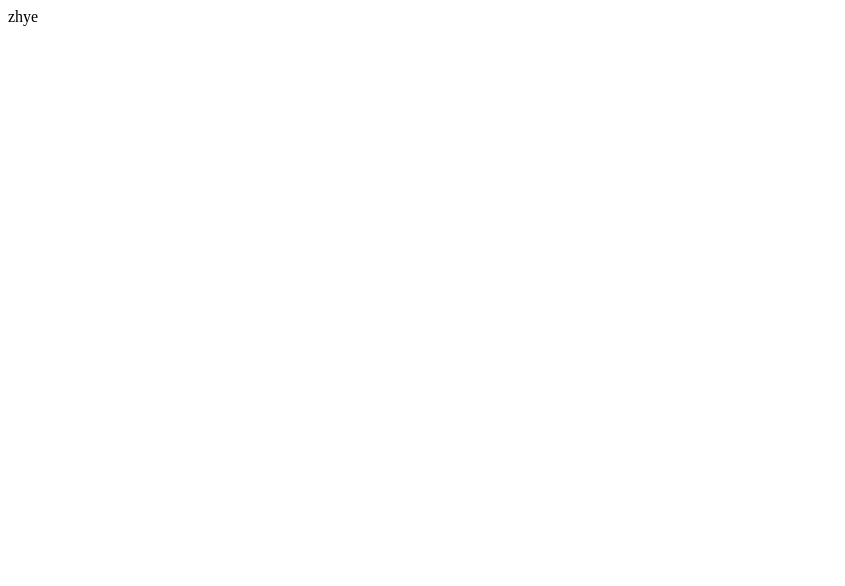
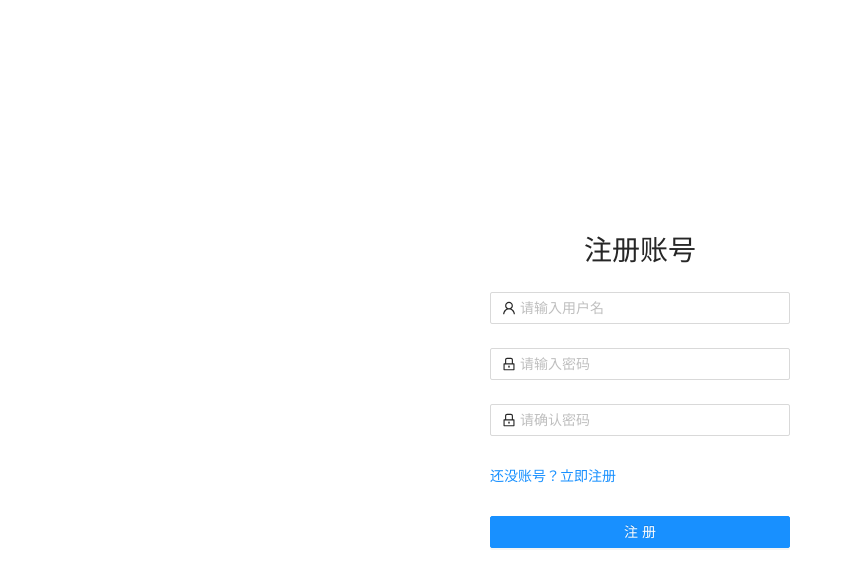
Before and after one commit to Kaizone/react-pingtai, a React (Create React App) app: page /register in a window 1280 px wide. Shown: the top 586 px of the page, without its empty margins (0-845 px from the left). Built offline with nearby package versions, Linux system fonts and the light colour scheme.

Commit message:
路由配置

```diff
--- /dev/null
+++ b/src/App.jsx
@@ -0,0 +1,12 @@
+import React, { Component } from 'react'
+import {Button} from 'antd'
+import './static/App.css'
+export default class App extends Component {
+  render() {
+    return (
+      <div>
+          <Button>时能听到</Button>
+      </div>
+    )
+  }
+}
--- a/src/index.js
+++ b/src/index.js
@@ -1,6 +1,6 @@
 import ReactDOM from 'react-dom';
-
+import Pagerouter from './router/index'
 ReactDOM.render(
-    <div>zhye</div>,
+    <Pagerouter/>,
     document.getElementById('root')
 )
--- /dev/null
+++ b/src/pages/Edit.jsx
@@ -0,0 +1,9 @@
+import React, { Component } from 'react'
+
+export default class Edit extends Component {
+  render() {
+    return (
+      <div>Edit</div>
+    )
+  }
+}
--- /dev/null
+++ b/src/pages/List.jsx
@@ -0,0 +1,9 @@
+import React, { Component } from 'react'
+
+export default class List extends Component {
+  render() {
+    return (
+      <div>List</div>
+    )
+  }
+}
--- /dev/null
+++ b/src/pages/Login.jsx
@@ -0,0 +1,20 @@
+import React, { Component } from 'react'
+import { Input, Button } from 'antd'
+import {Link} from 'react-router-dom'
+import { UserOutlined, LockOutlined } from '@ant-design/icons';
+import '../static/login.less'
+export default class Login extends Component {
+  render() {
+    return (
+      <div className='login_wrap'>
+          <h1 className='login_title'>用户管理平台</h1>
+          <div>
+            <Input placeholder='请输入用户名' prefix={<UserOutlined/>}/>
+            <Input type='password' placeholder='请输入密码' prefix={<LockOutlined/>}/>
+            <p className='register_anhor'><Link to='/register'>还没有账号？立即注册</Link></p>
+            <Button type="primary" block>登录</Button>
+          </div>
+      </div>
+    )
+  }
+}
--- /dev/null
+++ b/src/pages/Personal.jsx
@@ -0,0 +1,9 @@
+import React, { Component } from 'react'
+
+export default class Personal extends Component {
+  render() {
+    return (
+      <div>Personal</div>
+    )
+  }
+}
--- /dev/null
+++ b/src/pages/Register.jsx
@@ -0,0 +1,103 @@
+import React, { Component } from 'react'
+import {Form, Input, Button} from 'antd'
+import { UserOutlined,LockOutlined  } from '@ant-design/icons'
+import {Link} from 'react-router-dom'
+
+const onFinish = (values) => {
+  console.log('Success:', values);
+}
+
+const onFinishFailed = (errorInfo) => {
+  console.log('Failed:', errorInfo);
+}
+export default class Register extends Component {
+
+  // componentDidMount(){
+  //   const xhr = new XMLHttpRequest();
+  //   xhr.open("get","http://47.93.114.103:6688/manage/article",false);
+
+  //   xhr.send({username: 'kkkkkk', password: '7hj'});
+  //   console.log(xhr.status, xhr);
+  // }
+
+  getListData(){
+    const xhr = new XMLHttpRequest();
+    xhr.open("get","http://47.93.114.103:6688/manage/article",false);
+
+    xhr.send({username: 'kkkkkk', password: '7hj'});
+    console.log(xhr.status, xhr);
+  }
+  render() {
+    return (
+      <div className='register'>
+        <div className='register_wrap'>
+          <h1 className='register_title'>注册账号</h1>
+          <Form
+            initialValues={{
+              remember: true,
+            }}
+            onFinish={onFinish}
+            onFinishFailed={onFinish}
+            autoComplete="off"
+          >
+            <Form.Item
+              name="username"
+              rules={[
+                {
+                  required: true,
+                  message: '请输入用户名!',
+                },
+              ]}
+            >
+              <Input prefix={<UserOutlined/>} placeholder="请输入用户名" />
+            </Form.Item>
+            <Form.Item
+              name="password"
+              rules={[
+                {
+                  required: true,
+                  message: '请输入密码!',
+                },
+              ]}
+            >
+              <Input type='password' placeholder="请输入密码" prefix={<LockOutlined/> }/>
+            </Form.Item>
+            <Form.Item
+              name="confirm"
+              dependencies={['password']}
+              hasFeedback
+              rules={[
+                {
+                  required: true,
+                  message: '请确认你的密码',
+                },
+                ({ getFieldValue }) => ({
+                  validator(_, value) {
+                    if (!value || getFieldValue('password') === value) {
+                      return Promise.resolve();
+                    }
+
+                    return Promise.reject(new Error('两次密码不匹配!'));
+                  },
+                }),
+              ]}
+            >
+              <Input type='password' prefix={<LockOutlined/>} placeholder='请确认密码' />
+            </Form.Item>
+            <Form.Item>
+              <Link to='/login'>还没账号？立即注册</Link>
+            </Form.Item>
+            <Form.Item>
+              {/* <Button type="primary" block htmlType="submit">
+                注册
+              </Button> */}
+              <Button onClick={this.getListData.bind(this)} type="primary" block >
+                注册
+              </Button>
+            </Form.Item>
+          </Form>
+        </div>
+      </div>
+    )
+  }
+}
--- /dev/null
+++ b/src/router/index.jsx
@@ -0,0 +1,25 @@
+import App from '../App'
+import Personal from '../pages/Personal'
+import Edit from '../pages/Edit'
+import List from '../pages/List'
+import Login from '../pages/Login'
+import Register from '../pages/Register'
+
+import {BrowserRouter as Router, Routes, Route} from 'react-router-dom'
+
+ const pageRouter =  ()=>{
+    return(
+        <Router>
+            <Routes>
+                <Route path='/' element={<App/>}>
+                    <Route path='/list' element={<List/>}></Route>
+                    <Route path='/personal' element={<Personal/>}></Route>
+                    <Route path='/edit' element={<Edit/>}></Route>
+                </Route>
+                <Route path='/login' element={<Login/>}></Route>
+                <Route path='/register' element={<Register/>}></Route>
+            </Routes>
+        </Router>
+    )
+}
+export default pageRouter
--- /dev/null
+++ b/src/static/App.css
@@ -0,0 +1,13 @@
+@import '~antd/dist/antd.css';
+* {
+    margin: 0;
+    padding: 0;
+}
+h1,h2,h3,h4,h5,h6 {
+    margin: 0;
+    padding: 0;
+}
+body{
+    background-color: rgb(255, 255, 255);
+    position: relative;
+}
--- /dev/null
+++ b/src/static/login.less
@@ -0,0 +1,32 @@
+.login_wrap , .register_wrap{
+    width: 300px;
+    position: absolute;
+    left: 50%;
+    top: 50%;
+    transform: translate(-50%,-50%);
+}
+.login_wrap .login_title {
+    text-align: center;
+    margin-bottom: 20px;
+}
+.login_wrap .register_anhor {
+    /* margin-top: 20px; */
+}
+.login_wrap .register_anhor>a:hover {
+    text-decoration: underline;
+}
+.login_wrap .ant-input-affix-wrapper {
+    margin-bottom: 20px;
+}
+
+
+/* 注册页 */
+.register {
+    width: 100vw;
+    height: 100vh;
+    background-color: rgb(255, 255, 255);
+    .register_title {
+        margin-bottom: 20px;
+        text-align: center;
+    }
+}
```
Also changed, not shown: src/request/request.js (added, +7 -0 lines).
